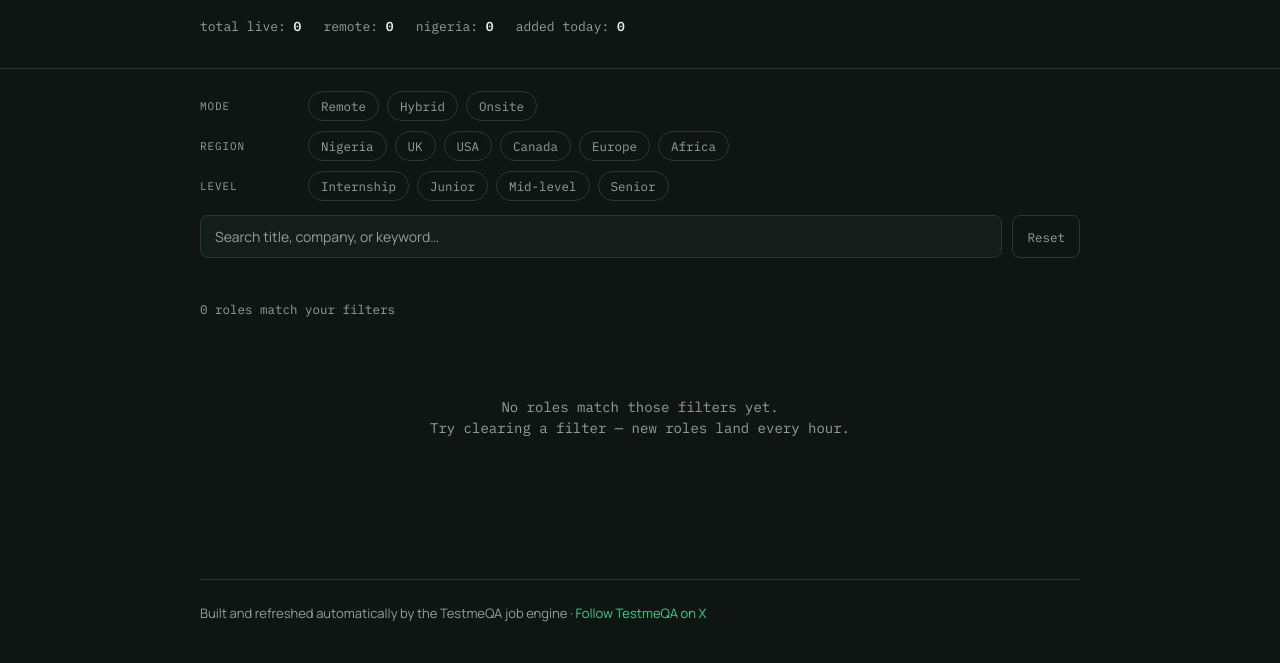
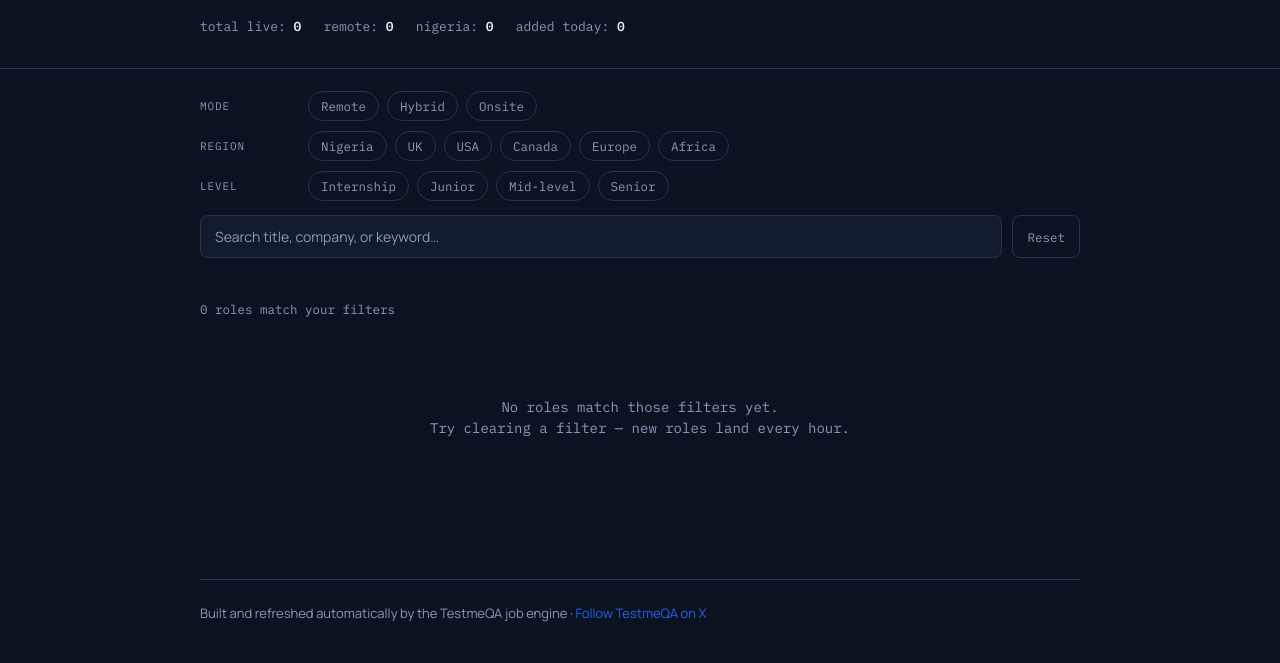
Before and after one commit to MissKome/Software-Testing-Job-Alert, a website: page site/index.html in a window 1280 px wide. Shown: the part 367-1030 px from the top of the page. Drawn offline with Linux system fonts and the light colour scheme.

Commit message:
Update index.html

```diff
--- a/site/index.html
+++ b/site/index.html
@@ -10,14 +10,14 @@
 <link href="https://fonts.googleapis.com/css2?family=IBM+Plex+Mono:wght@400;500;600&family=Manrope:wght@400;500;600;700;800&display=swap" rel="stylesheet">
 <style>
   :root {
-    --ink: #0E1512;
-    --panel: #141D19;
-    --panel-2: #1B2621;
-    --hairline: #2A3831;
-    --text: #E9F1EC;
-    --text-dim: #8FA39A;
-    --pass: #3ECF8E;
-    --pass-dim: #234A3A;
+    --ink: #0B1220;
+    --panel: #121B2E;
+    --panel-2: #17233A;
+    --hairline: #24344F;
+    --text: #E8EDF7;
+    --text-dim: #8B9AB5;
+    --pass: #2563EB;
+    --pass-dim: #1B3A6B;
     --amber: #F2B84B;
     --coral: #FF6F59;
     --mono: 'IBM Plex Mono', monospace;
```
